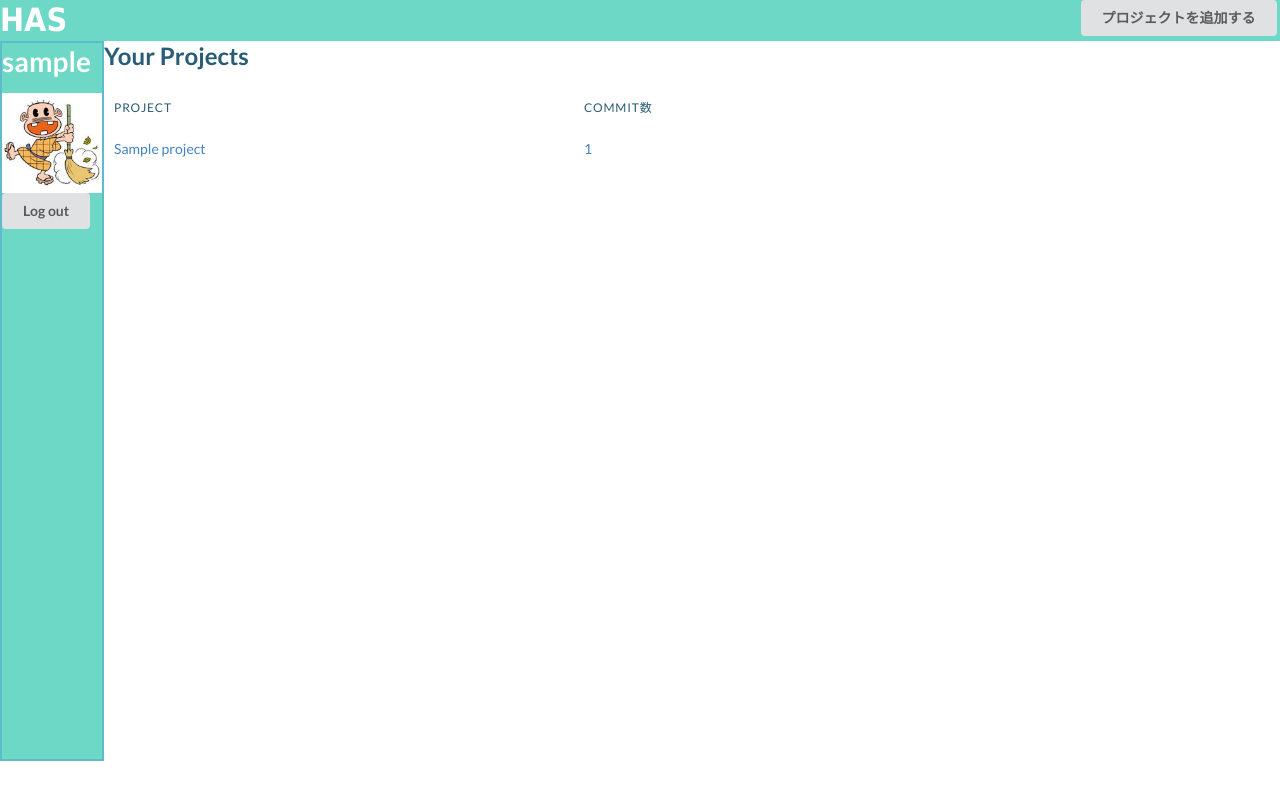
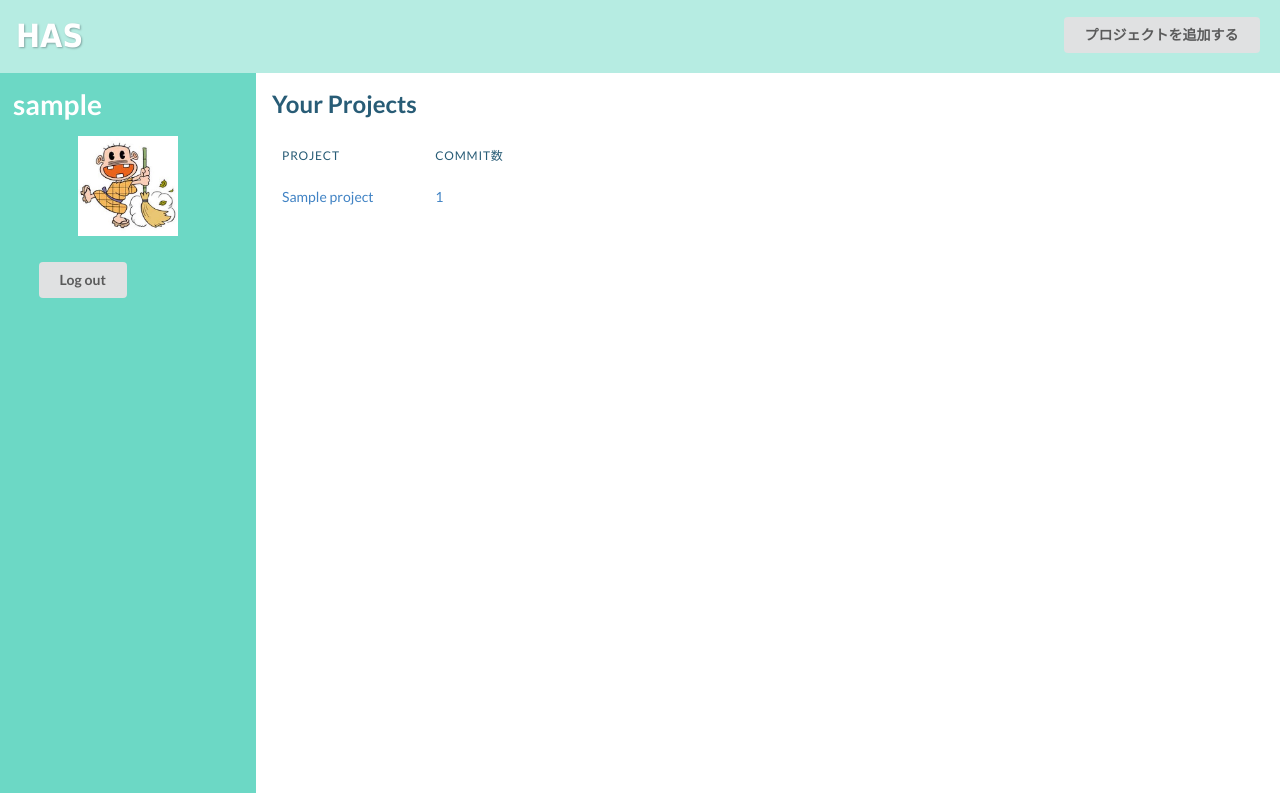
Before and after one commit to M-82s7503/enpit2018_webapp3, a Rails app: page /users/index in a window 1280 px wide. Run offline with Rails 7, Linux system fonts and the light colour scheme; a user stored in the database is signed in; tables that the repository leaves empty hold one stand-in row (values such as "Sample post"); style sheets or scripts are compiled from the project's sources.

Commit message:
user,top 改善

```diff
--- a/app/assets/stylesheets/bmframework/components/_hero.sass
+++ b/app/assets/stylesheets/bmframework/components/_hero.sass
@@ -15,7 +15,7 @@
   position: relative
 
 .hs-hero--header
-  background-color: rgba(255,255,255,0.5)
+  background-color: rgba(255,255,255,0.4)
   margin: 0
   padding: 2vh
 
@@ -23,13 +23,14 @@
   margin-left: auto
 
 
-.has-logo
-    margin: 0
+
+
 
 .has-logo h1
   color: #fff
   font-family: 'Tahoma',sans-serif
   font-size: 4vh
+  text-shadow: 1px 1px 2px #80a7a3
 
 .hs-header-home
     margin: 0
@@ -39,6 +40,7 @@
   color: #fff
   font-family: 'Tahoma',sans-serif
   font-size: 3vh
+  text-shadow: 1px 1px 2px #80a7a3
 
 .hs-header-release
     margin: 0
@@ -48,6 +50,7 @@
   color: #fff
   font-family: 'Tahoma',sans-serif
   font-size: 3vh
+  text-shadow: 1px 1px 2px #80a7a3
 
 .topbox
   margin: 30vh
@@ -86,7 +89,20 @@
   font-size: 5vh
   margin: 0 25vh 0vh 25vh
   text-align: center
-  color: #6cd8c5
+  color: #000
 
 .hs-m--yagi-exam
   margin: 0
+
+.hs-m--learnmore
+  height: 100vh
+  background-color: #b6ece2
+
+.learnmore-exam
+
+
+.learnmore-exam p
+  font-family: 'Tahoma',sans-serif
+  font-size: 4vh
+  color: #000
+  text-align: center
--- a/app/assets/stylesheets/pages.scss
+++ b/app/assets/stylesheets/pages.scss
@@ -1,8 +1,9 @@
 
 .hs-user--header {
-  background-color: #6cd8c5;
+  background-color: #b6ece2;
   color: #000;
   display: flex;
+  padding: 2vh;
 
 
 }
@@ -13,6 +14,9 @@
 .button-project{
   margin-left: auto;
   //position: relative;
+  margin-top: 1px;
+  margin-right: 1px;
+  margin-bottom: 1px
 }
 
 .hs-user{
@@ -24,6 +28,12 @@
   background-size:contain;
   height: 100px;
   width: 100px;
+  margin:auto;
+
+}
+.button-logout{
+  margin: auto;
+  padding: 2vw;
 
 }
 
@@ -32,12 +42,18 @@
 }
 .hs-users-sidebar{
   background-color: #6cd8c5;
-  border : solid 2px #5fbbc9 ;
+  //border : solid 2px #5fbbc9 ;
   //border-radius: 10px;/*角の丸み*/
   color: #fff;
   height: 90vh;
+  padding: 13px;
+  width: 20vw;
 }
 .hs-users-main_contents{
 
   flex: 1;
 }
+.hs-users-table-project{
+  width: 30vw;
+  margin: 2vh  2vh ;
+}
--- a/app/views/users/index.html.erb
+++ b/app/views/users/index.html.erb
@@ -21,12 +21,17 @@
       <div class = "user-photo">
       </div>
       <%= link_to destroy_user_session_path, method: :delete do %>
+      <div class = "button-area">
+        <div class = "button-logout">
           <button class="ui button" >
             Log out
           </button>
+        </div>
+      </div>
       <% end %>
     </div>
     <div class = "hs-users-main_contents">
+      <div class  ="hs-users-table-project">
         <div class="hs-m--table normal">
           <h2>Your Projects</h2>
 
@@ -57,3 +62,4 @@
       </div>
     </div>
   </div>
+</div>
```
Also changed, not shown: app/views/home/index.html.erb (+10 -1 lines), db/schema.rb. Lines whose indentation alone changed are shown as unchanged.
